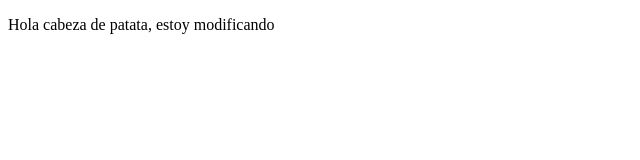
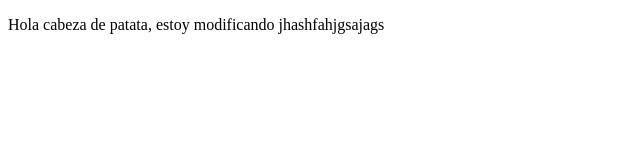
Before and after one commit to ecutipa/proyectoDemoCursoPrework, a plain HTML site: page index.html in a window 1280 px wide. Shown: the whole page, without its empty margins (0-640 px from the left). Drawn offline with Linux system fonts and the light colour scheme.

Commit message:
cambios kasjkaljs

```diff
--- a/index.html
+++ b/index.html
@@ -7,6 +7,6 @@
     <title>Hola Mundo</title>
 </head>
 <body>
-    <p>Hola cabeza de patata, estoy modificando</p>
+    <p>Hola cabeza de patata, estoy modificando jhashfahjgsajags</p>
 </body>
 </html>
```
